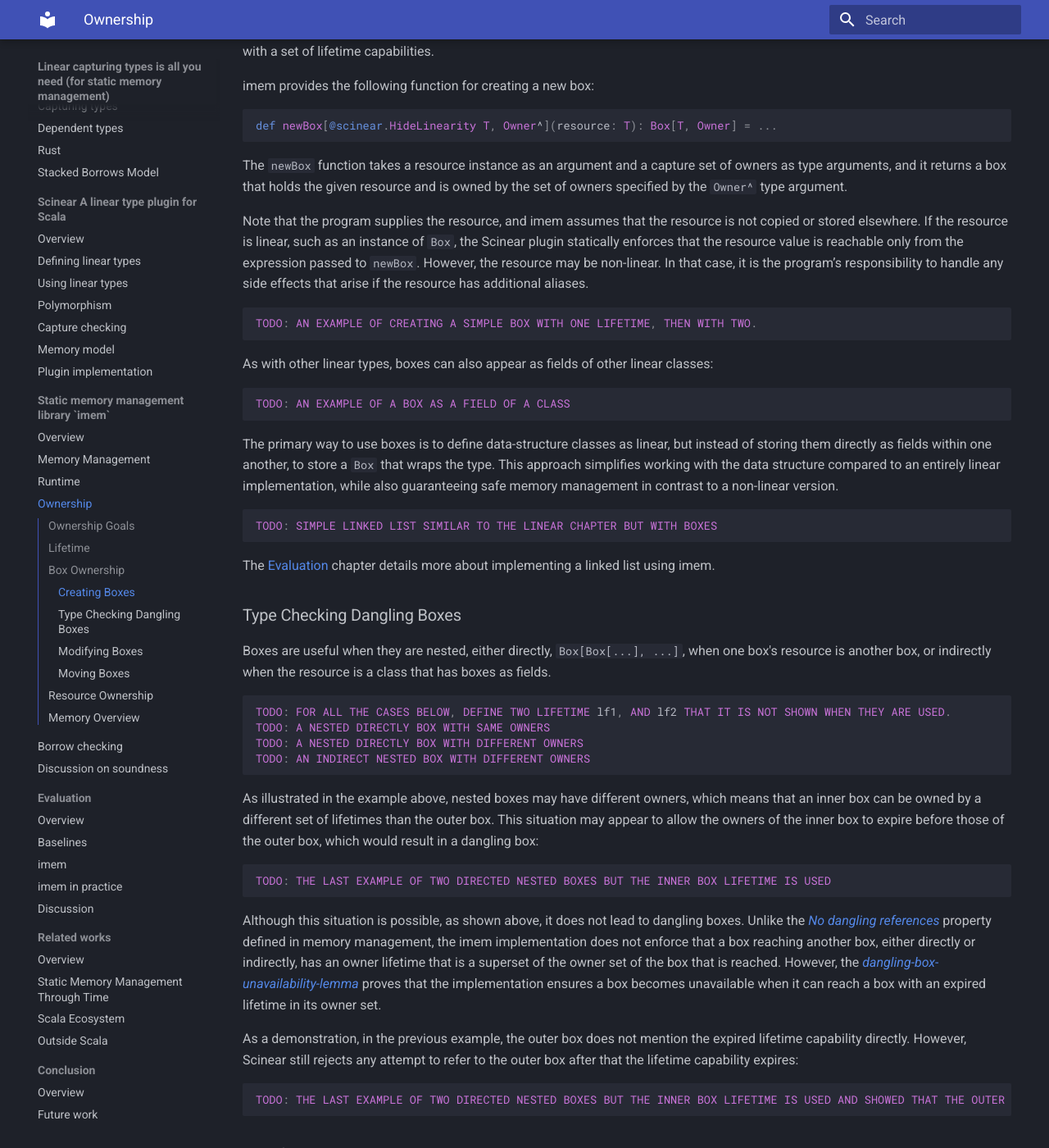
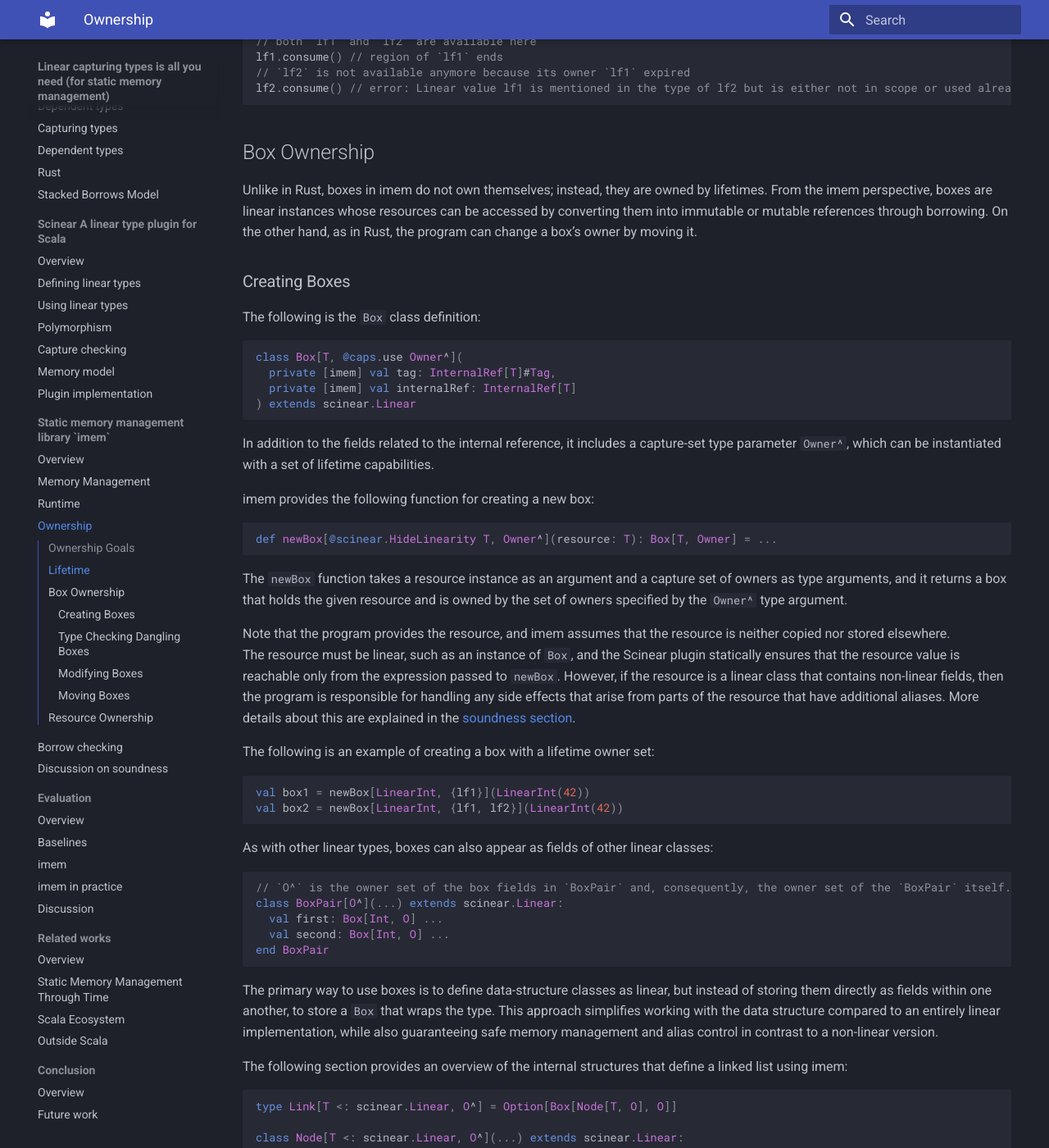
Before and after one commit to amsen20/masters-thesis, an MkDocs documentation site: the page built from docs/imem/ownership.md, in a window 1280 px wide and 1400 px high, scrolled down 1617 px. Shown: the whole window at 82% size. Built offline with MkDocs 1.6.1 and Material for MkDocs 9.7.7, drawn with Linux system fonts in a browser that asks for light colours; some of the changed text lies outside the part shown.

````diff
--- a/docs/imem/ownership.md
+++ b/docs/imem/ownership.md
@@ -34,16 +34,48 @@ end Lifetime
 The `Lifetime` class takes the `OwnersInput^` capture-set type parameter, which represents the lifetime capabilities that own this lifetime and therefore outlive it.
 The class also includes an `Owners^` type member, which denotes the list of the lifetime’s owners together with the lifetime capability itself.
 The following illustrates how to define a lifetime and use it:
+
 ```Scala
-TODO: A LIFETIME DEFINITION, USAGE, AND THE SCOPE
+val lf = Lifetime[{}]() // region of `lf` begins
+// `lf` is available here
+lf.consume() // region of `lf` begins
+// `lf` is not available anymore
 ```
+
 Lifetimes can also be structured in a nested manner:
+
 ```Scala
-TODO: TWO NESTED LIFETIMES
+val outerLf = Lifetime[{}]() // region of `outerLf` begins
+val innerLf = Lifetime[outerLf.Owners]() // region of `innerLf` begins
+// both `outerLf` and `innerLf` are available here
+innerLf.consume() // region of `innerLf` ends
+// `outerLf` is still available here
+outerLf.consume() // region of `outerLf` ends
+// neither are available anymore
 ```
+
 The program can also define and use lifetimes intertwined as long as they do not own each other:
+
+```Scala
+val lf1 = Lifetime[{}]() // region of `lf1` begins
+val lf2 = Lifetime[{}]() // region of `lf2` begins
+// both `lf1` and `lf2` are available here
+lf1.consume() // region of `lf1` ends
+// `lf2` is still available here, but `lf1` is not
+lf2.consume() // region of `lf2` ends
+// neither are available anymore
 ```
-TODO: TWO INTERTWINED LIFETIMES
+
+If two lifetimes are intertwined and the first lifetime owns the second lifetime, then the second lifetime becomes unavailable after the first lifetime is used.
+Any subsequent use of the second lifetime results in an error.
+
+```Scala
+val lf1 = Lifetime[{}]() // region of `lf1` begins
+val lf2 = Lifetime[lf1.Owners]() // region of `lf2` begins
+// both `lf1` and `lf2` are available here
+lf1.consume() // region of `lf1` ends
+// `lf2` is not available anymore because its owner `lf1` expired
+lf2.consume() // error: Linear value lf1 is mentioned in the type of lf2 but is either not in scope or used already.
 ```
 
 ## Box Ownership
@@ -72,26 +104,44 @@ def newBox[@scinear.HideLinearity T, Owner^](resource: T): Box[T, Owner] = ...
 
 The `newBox` function takes a resource instance as an argument and a capture set of owners as type arguments, and it returns a box that holds the given resource and is owned by the set of owners specified by the `Owner^` type argument.
 
-Note that the program supplies the resource, and imem assumes that the resource is not copied or stored elsewhere.
-If the resource is linear, such as an instance of `Box`, the Scinear plugin statically enforces that the resource value is reachable only from the expression passed to `newBox`.
-However, the resource may be non-linear.
-In that case, it is the program’s responsibility to handle any side effects that arise if the resource has additional aliases.
+Note that the program provides the resource, and imem assumes that the resource is neither copied nor stored elsewhere.
+The resource must be linear, such as an instance of `Box`, and the Scinear plugin statically ensures that the resource value is reachable only from the expression passed to `newBox`.
+However, if the resource is a linear class that contains non-linear fields, then the program is responsible for handling any side effects that arise from parts of the resource that have additional aliases.
+More details about this are explained in the [soundness section](./soundness.md#box).
+
+The following is an example of creating a box with a lifetime owner set:
 
 ```Scala
-TODO: AN EXAMPLE OF CREATING A SIMPLE BOX WITH ONE LIFETIME, THEN WITH TWO.
+val box1 = newBox[LinearInt, {lf1}](LinearInt(42))
+val box2 = newBox[LinearInt, {lf1, lf2}](LinearInt(42))
 ```
 
 As with other linear types, boxes can also appear as fields of other linear classes:
 
 ```Scala
-TODO: AN EXAMPLE OF A BOX AS A FIELD OF A CLASS
+// `O^` is the owner set of the box fields in `BoxPair` and, consequently, the owner set of the `BoxPair` itself.
+class BoxPair[O^](...) extends scinear.Linear:
+  val first: Box[Int, O] ...
+  val second: Box[Int, O] ...
+end BoxPair
 ```
 
 The primary way to use boxes is to define data-structure classes as linear, but instead of storing them directly as fields within one another, to store a `Box` that wraps the type.
-This approach simplifies working with the data structure compared to an entirely linear implementation, while also guaranteeing safe memory management in contrast to a non-linear version.
+This approach simplifies working with the data structure compared to an entirely linear implementation, while also guaranteeing safe memory management and alias control in contrast to a non-linear version.
+
+The following section provides an overview of the internal structures that define a linked list using imem:
 
 ```Scala
-TODO: SIMPLE LINKED LIST SIMILAR TO THE LINEAR CHAPTER BUT WITH BOXES
+type Link[T <: scinear.Linear, O^] = Option[Box[Node[T, O], O]]
+
+class Node[T <: scinear.Linear, O^](...) extends scinear.Linear:
+  val elem: Box[T, O] ...
+  val next: Box[Link[T, O], O] ...
+end Node
+
+class List[T <: scinear.Linear, O^](...) extends scinear.Linear:
+  val head: Box[Link[T, O], O] ...
+end List
 ```
 
 The [Evaluation](../evaluation/index.md) chapter details more about implementing a linked list using imem.
@@ -102,16 +152,23 @@ The [Evaluation](../evaluation/index.md) chapter details more about implementing
 Boxes are useful when they are nested, either directly, `Box[Box[...], ...]`, when one box's resource is another box, or indirectly when the resource is a class that has boxes as fields.
 
 ```Scala
-TODO: FOR ALL THE CASES BELOW, DEFINE TWO LIFETIME lf1, AND lf2 THAT IT IS NOT SHOWN WHEN THEY ARE USED.
-TODO: A NESTED DIRECTLY BOX WITH SAME OWNERS
-TODO: A NESTED DIRECTLY BOX WITH DIFFERENT OWNERS
-TODO: AN INDIRECT NESTED BOX WITH DIFFERENT OWNERS
+// Two nested boxes, with the same owners, which is {lf1}:
+val outerBox1 = newBox[Box[LinearInt, {lf1}], {lf1}](newBox(LinearInt(1)))
+
+// Two nested boxes, with different owners, which are {lf1} for the outer box and {lf2} for the inner box:
+val outerBox2 = newBox[Box[LinearInt, {lf2}], {lf1}](newBox(LinearInt(1)))
 ```
 
 As illustrated in the example above, nested boxes may have different owners, which means that an inner box can be owned by a different set of lifetimes than the outer box. This situation may appear to allow the owners of the inner box to expire before those of the outer box, which would result in a dangling box:
 
 ```Scala
-TODO: THE LAST EXAMPLE OF TWO DIRECTED NESTED BOXES BUT THE INNER BOX LIFETIME IS USED
+// Two nested boxes, with different owners, which are {lf1} for the outer box and {lf2} for the inner box:
+val outerBox2 = newBox[Box[LinearInt, {lf2}], {lf1}](newBox(LinearInt(1)))
+
+// expiring the inner box owner, which is {lf2}:
+lf2.consume()
+
+// Can the program access `outerBox2` here?
 ```
 
 Although this situation is possible, as shown above, it does not lead to dangling boxes.
@@ -122,7 +179,13 @@ As a demonstration, in the previous example, the outer box does not mention the
 However, Scinear still rejects any attempt to refer to the outer box after that the lifetime capability expires:
 
 ```Scala
-TODO: THE LAST EXAMPLE OF TWO DIRECTED NESTED BOXES BUT THE INNER BOX LIFETIME IS USED AND SHOWED THAT THE OUTER BOX CANNOT BE MENTIONED
+// Two nested boxes, with different owners, which are {lf1} for the outer box and {lf2} for the inner box:
+val outerBox2 = newBox[Box[LinearInt, {lf2}], {lf1}](newBox(LinearInt(1)))
+
+// expiring the inner box owner, which is {lf2}:
+lf2.consume()
+
+outerBox2.consume() // error: Linear value lf2 is mentioned in the type of outerBox2 but is either not in scope or used already.
 ```
 
 ### Modifying Boxes
@@ -179,11 +242,6 @@ def moveBox[@scinear.HideLinearity T, Owner^, NewOwner^, ...](
 ```
 
 The `moveBox` function takes the current and the new owner as type parameters and returns a new `Box` instance with the updated owner.
-
-```Scala
-TODO: AN EXAMPLE OF MOVING THAT ESCAPES THE MOVED BOX
-```
-
 As with `setBox`, the `self` parameter captures the universal capability, but the returned box does not.
 Otherwise, the box instance resulting from the move would be unable to escape the scope of the original reference, which would make it impractical.
 
@@ -228,7 +286,12 @@ TODO: A DIAGRAM FOR EACH STEP OF THE MOVING PROCESS
 Here is an example of moving the inner box of a nested box `Box[Box[Int, {lf1}], {lf1}]` to `lf2`:
 
 ```Scala
-TODO: AN EXAMPLE OF MOVING `Box[Box[Int, {lf1}]{lf1}]` to `lf2`
+val outerBox = newBox[Box[LinearInt, {lf1}], {lf1}](newBox(LinearInt(42)))
+
+val movedInnerBox = derefForMoving[Box[LinearInt, {lf1}], ..., Box[LinearInt, {lf2}], ...](
+  outerBox,
+  inner => moveBox[LinearInt, {lf1}, {lf2}, ...](inner)
+)
 ```
 
 ## Resource Ownership
@@ -249,10 +312,3 @@ As a result, the returned value cannot be leaked and is bound to the same scope
 
 For example, in `setBox`, the returned type is `Box[T, Owner]^{self}`.
 In `swapBox`, both arguments, `self: Box[T, Owner]^` and `other: Box[T, OtherOwner]^`, capture the universal capability and the return types `(Box[T, Owner]^{self}, Box[T, OtherOwner]^{other})` captures each argument respectively.
-
-## Memory Overview
-
-Based on *Direct box uniqueness* and *No dangling boxes*, the object graph of boxes that are reachable from available variables forms a tree structure at runtime.
-The following diagram illustrates this tree:
-
-TODO: A SIMPLE DIAGRAM OF BOXES FORMING A TREE
````
